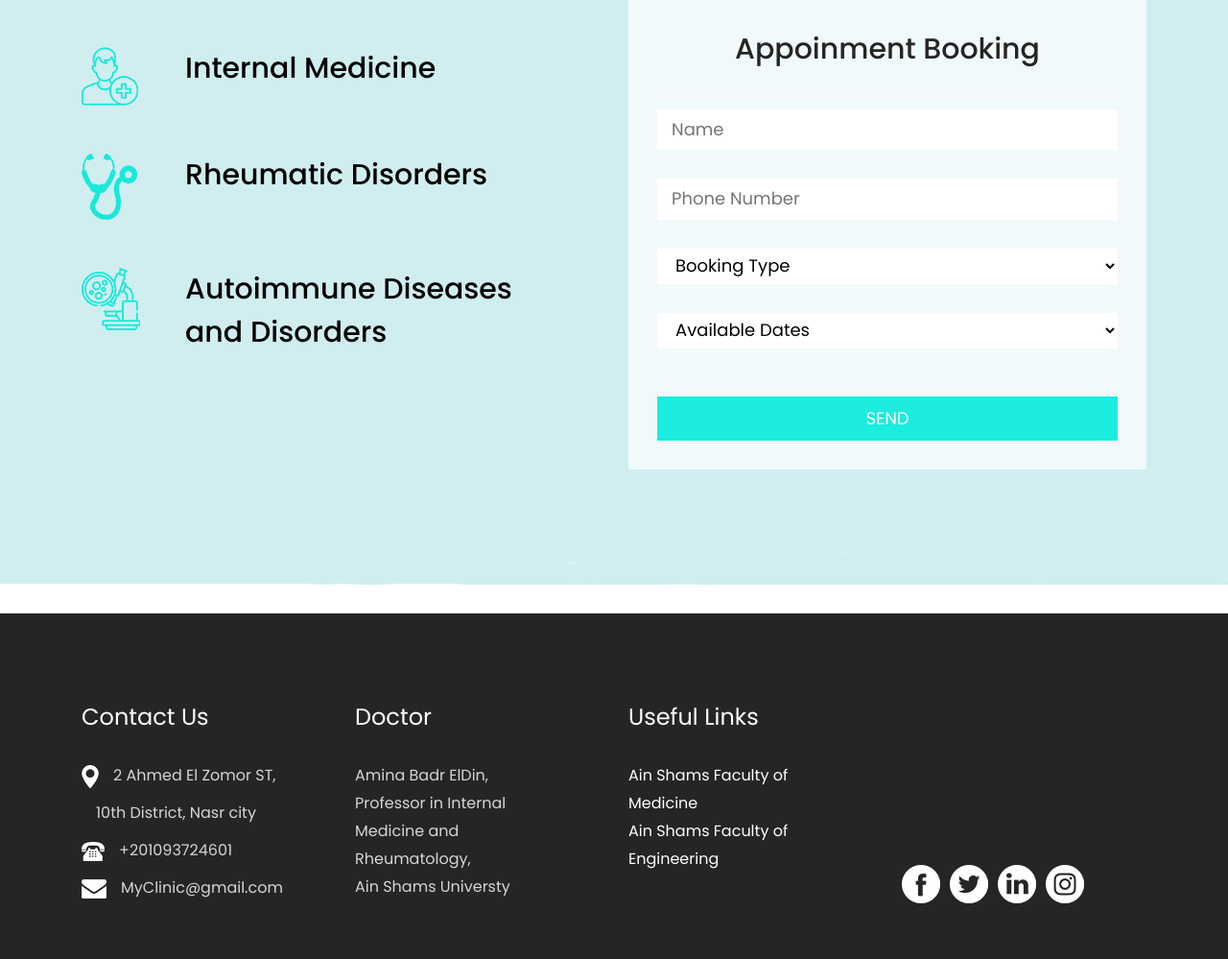
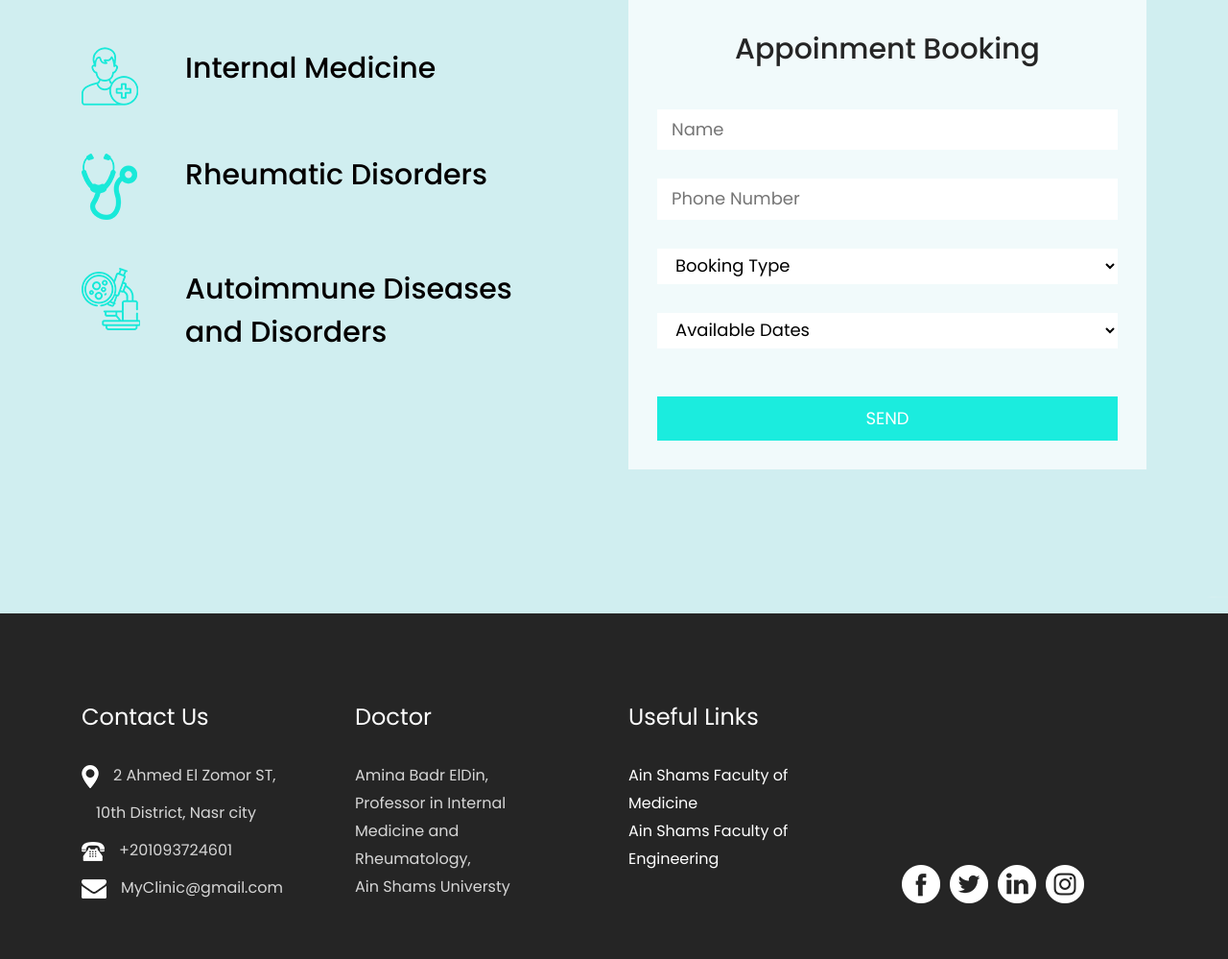
Before and after one commit to Mohamed-Ahmed-Esmat/Clinic-Website-Full, a Django app: page /contact in a window 1280 px wide. Shown: the part 276-1275 px from the top of the page at 96% size. Run offline with Django 4.2, Linux system fonts and the light colour scheme; data comes from the database, SQL or seed files in the repository; both versions use the stored data as it was after the commit; some libraries are stand-ins or nearby versions.

Commit message:
Minor changes in style

```diff
--- a/static/css/style.css
+++ b/static/css/style.css
@@ -624,7 +624,7 @@ button {
     width: 100%;
     float: left;
     background-image: url(../images/contact-bg.png);
-    background-size: 100%;
+    background-size: 110%;
     background-repeat: no-repeat;
     padding-bottom: 150px;
 }
```
Also changed, not shown: db.sqlite3.
